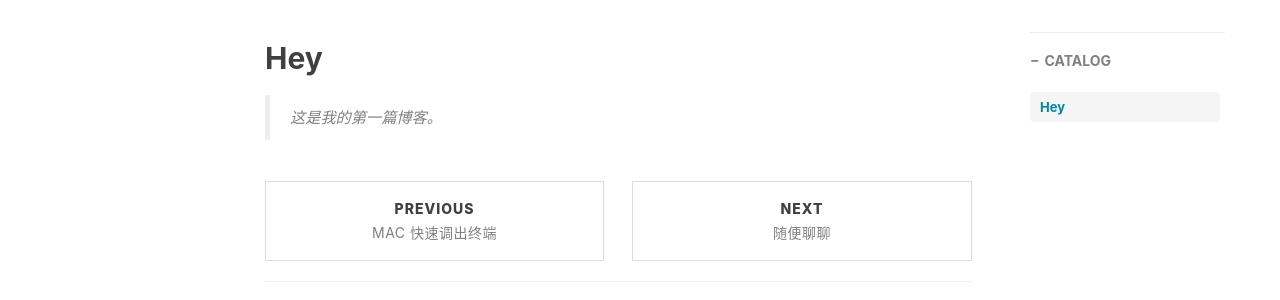
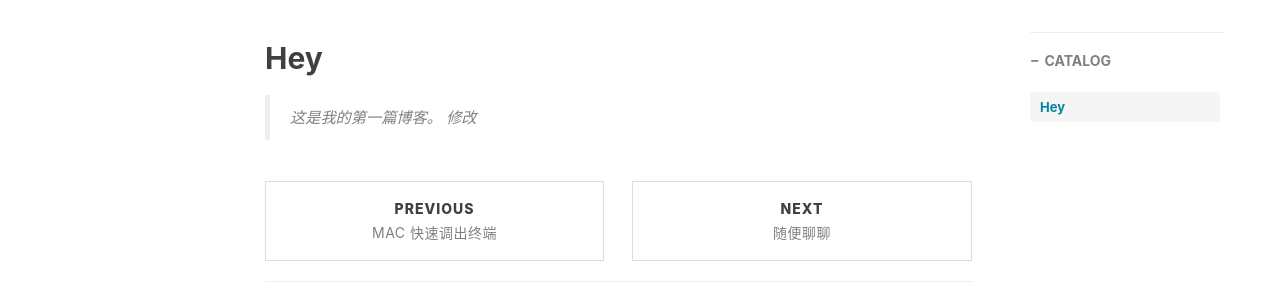
Before and after one commit to hqweb/hqweb.github.io, a Jekyll site: the page built from _posts/2019-06-04-第一个博客.md, in a window 1280 px wide. Shown: the part 531-831 px from the top of the page. Built offline with Jekyll 4.4.1, drawn with Linux system fonts in a browser that asks for light colours; nearby versions of some CDN libraries; comment, search, counter and statistics services are not loaded.

Commit message:
Update 2019-06-04-第一个博客.md

```diff
--- a/_posts/2019-06-04-第一个博客.md
+++ b/_posts/2019-06-04-第一个博客.md
@@ -11,4 +11,4 @@ tags:								#标签
 ---
 
 ## Hey
->这是我的第一篇博客。
+>这是我的第一篇博客。 修改
```
